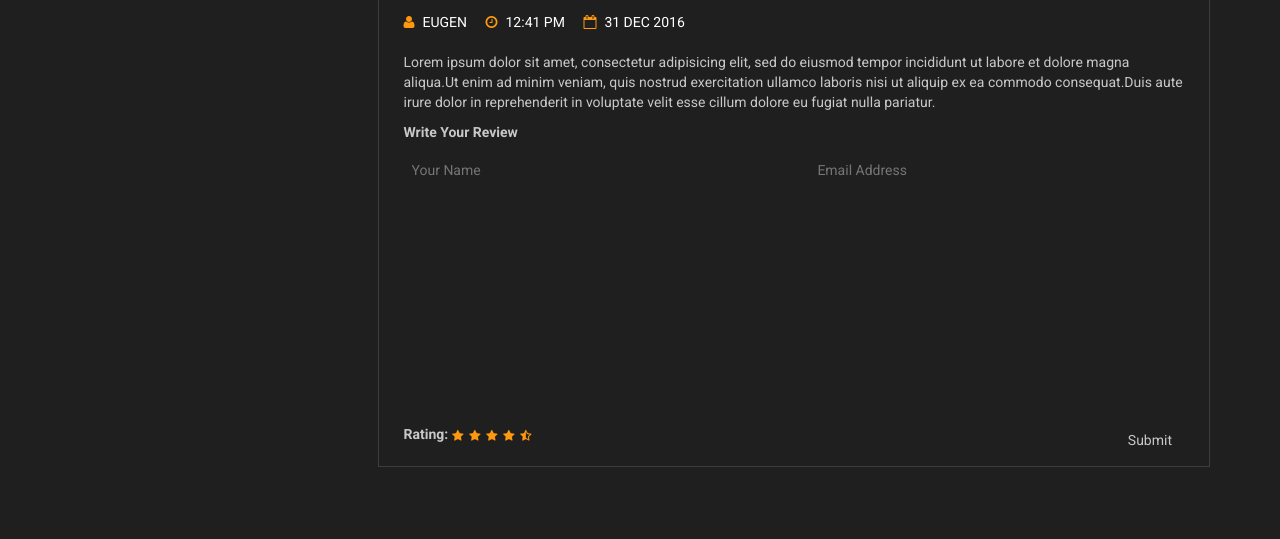
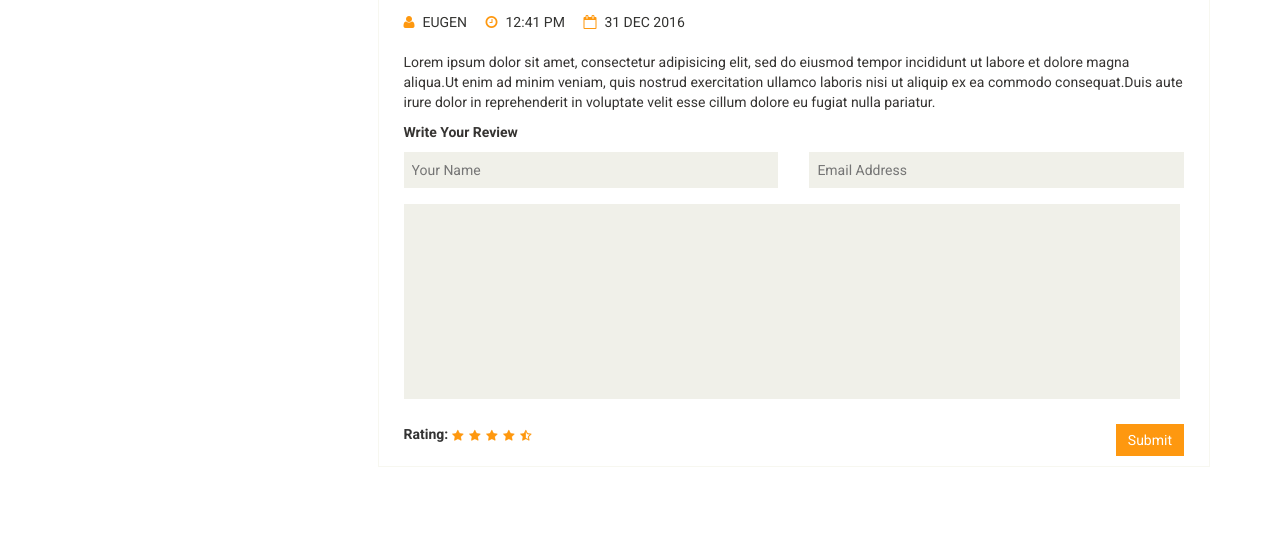
Before and after one commit to sofigbarbes/EShopper-prototipo-2024, a plain HTML site: page product-details3_t5.html in a window 1280 px wide. Shown: the part 703-1242 px from the top of the page. Drawn offline with Linux system fonts and the light colour scheme.

Commit message:
arreglo_t5

```diff
--- a/product-details3_t5.html
+++ b/product-details3_t5.html
@@ -14,7 +14,6 @@
     <link href="css/animate.css" rel="stylesheet">
 	<link href="css/main.css" rel="stylesheet">
 	<link href="css/responsive.css" rel="stylesheet">
-	<link href="css/night_mode.css" rel="stylesheet">
 
     <!--[if lt IE 9]>
     <script src="js/html5shiv.js"></script>
```
